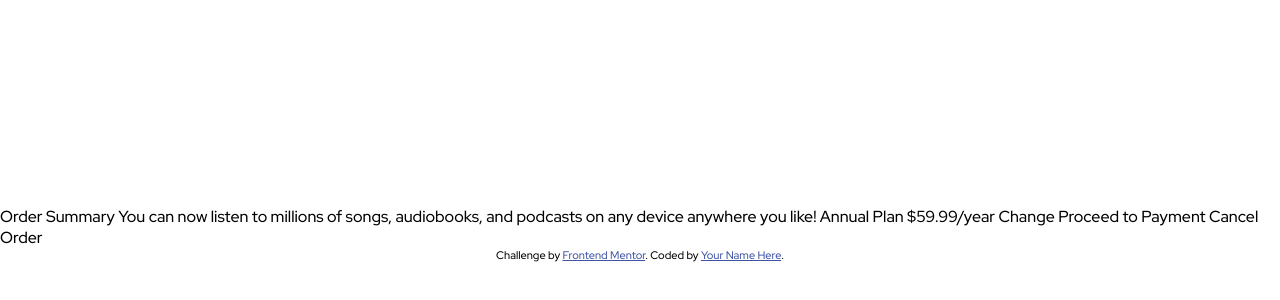
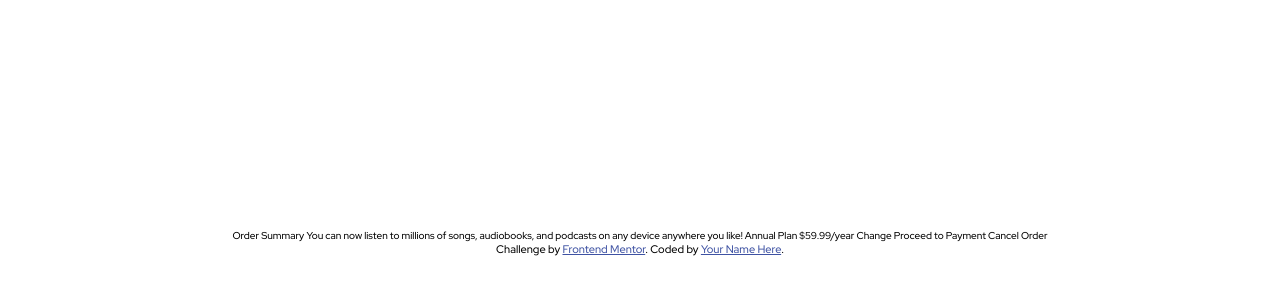
Before and after one commit to TotallySly/103.-FRONTEND-MENTOR--order-summary-component--html-css, a plain HTML site: page index.html in a window 1280 px wide. Shown: the part 166-466 px from the top of the page. Drawn offline with Linux system fonts and the light colour scheme.

Commit message:
Create variables for CSS colour style as well as REM % trick to :root

```diff
--- a/style.css
+++ b/style.css
@@ -1,4 +1,24 @@
 @import url('https://fonts.googleapis.com/css2?family=Red+Hat+Display:wght@500;700;900&display=swap');
+
+:root {
+    font-size: 62.5%;
+    margin: 0;
+    padding: 0;
+    --pale-blue: hsl(225, 100%, 94%);
+    --bright-blue: hsl(245, 75%, 52%);
+    --v-pale-blue: hsl(225, 100%, 98%);
+    --unsaturated-blue: hsl(224, 23%, 55%);
+    --dark-blue: hsl(223, 47%, 23%);
+}
+
+/*
+var colours:
+var(--pale-blue);
+var(--bright-blue);
+var(--v-pale-blue);
+var(--unsaturated-blue);
+var(--dark-blue)
+*/
 
 * {
     box-sizing: border-box;
@@ -12,7 +32,6 @@ body {
     justify-content: center;
     height: 100vh;
     overflow: hidden;
-    margin: 0;
 }
 
 .attribution {
```
Also changed, not shown: 1 other file.
